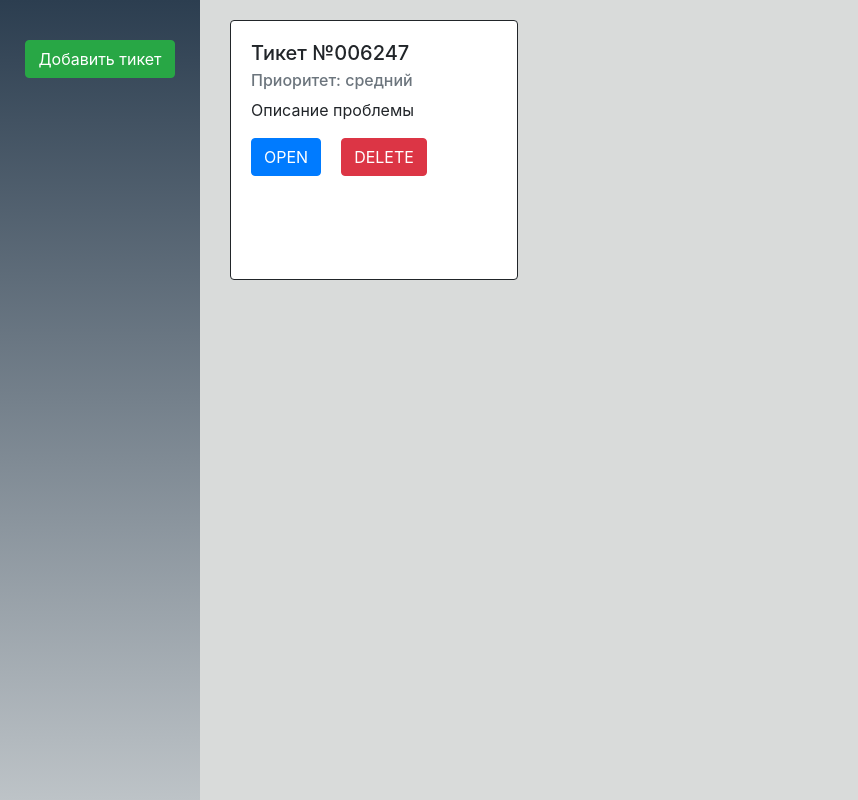
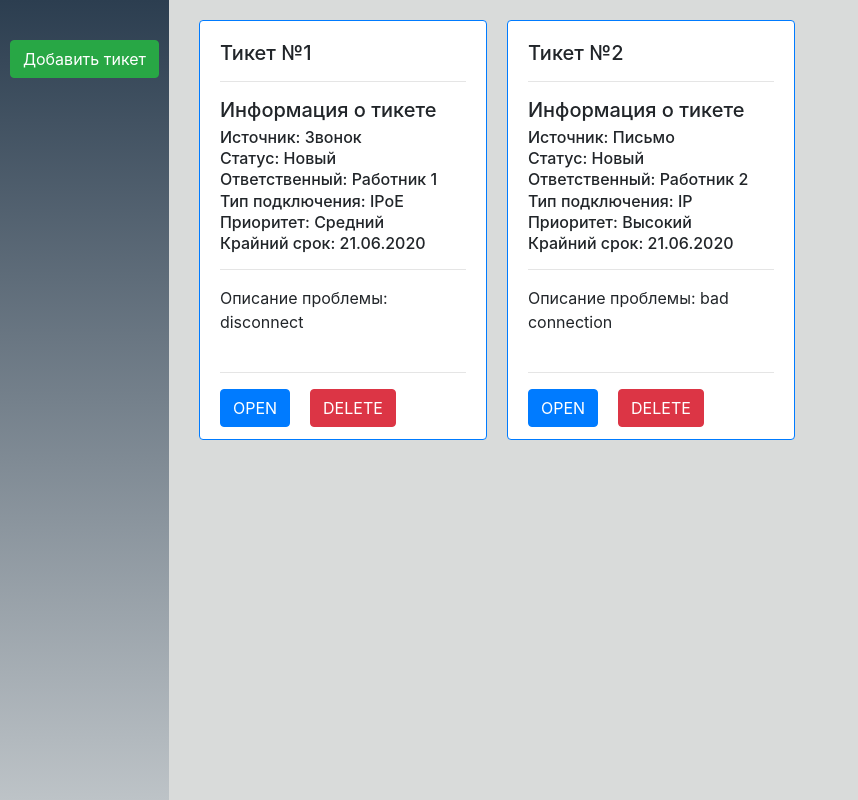
Before and after one commit to KonstantinViktorovichAlex/MART-testing, a React (Create React App) app: page / in a window 1280 px wide. Shown: the whole page, without its empty margins (0-858 px from the left). Built offline with nearby package versions, Linux system fonts and the light colour scheme; the HTML template or start-up script is replaced by a standard one.

Commit message:
add Cards, add FullInfo, add Object (JSON),
дописать добавление записей из формы

```diff
--- a/src/App.js
+++ b/src/App.js
@@ -6,16 +6,75 @@ import TicketPage from './components/Pages/TicketPage/TcketPage'
 import './App.css';
 import 'bootstrap/dist/css/bootstrap.min.css';
 
-const arrTikets = []
+const ticketsData = [
+    {   id: 1,
+        ticketInfo: {
+            source: 'Звонок',
+            status: 'Новый',
+            responsible: 'Работник 1',
+            typeConnect: 'IPoE',
+            priority:'Средний',
+            date:'21.06.2020',
+            problem:'disconnect'
+        },
+        infoUser: {
+            name: 'ИВАНОВ ИВАН ИВАНОВИЧ',
+            telefon: '+79111111111',
+            mail: 'example@example.ru',
+            numberLic:'12.54.000004',
+            comments:'plohoy chelovek'
+        },
+        contractConnect: {
+            adress: 'Маршала Жукова 5',
+            numberContract: 2513.26,
+            tarif: 300,
+            comments:'new connect',
+            start:'25.04.2020',
+            end:'25.05.2020'
+        },
+        typsConnects:{
+            vlan: '195***',
+            port: 8080,
+            mac: '20b.7A.85B.80:25193',
+            mail:'xxx.@mail.ru',
+            postponement: 'отсрочка'
+        },
 
-const userInfo = [
-    {
-        name: 'ИВАНОВ ИВАН ИВАНОВИЧ',
-        telefon: '+79111111111',
-        mail: 'example@example.ru',
-        numberLic:'12.54.000004',
-        comments:'plohoy chelovek'
-    }
+    },
+    {   id: 2,
+        ticketInfo: {
+            source: 'Письмо',
+            status: 'Новый',
+            responsible: 'Работник 2',
+            typeConnect: 'IP',
+            priority:'Высокий',
+            date:'21.06.2020',
+            problem:'bad connection'
+        },
+        infoUser: {
+            name: 'ОЛЕГОВ ОЛЕГ ОЛЕГОВИЧ',
+            telefon: '+79111111111',
+            mail: 'example@example.ru',
+            numberLic:'12.54.000004',
+            comments:'chelovek'
+        },
+        contractConnect: {
+            adress: 'Улица Пушкина',
+            numberContract: 2513.26,
+            tarif: 300,
+            comments:'new connect',
+            start:'25.04.2020',
+            end:'25.05.2020'
+        },
+        typsConnects:{
+            vlan: '195***',
+            port: 8080,
+            mac: '20b.7A.85B.80:25193',
+            mail:'xxx.@mail.ru',
+            postponement: 'отсрочка'
+        },
+
+    },
 ]
 
 class App extends Component {
@@ -49,9 +108,7 @@ class App extends Component {
             idInput : event.target.id,
             valueInput: event.target.value
         }
-
-        arrTikets.push(obj)
-        console.log(arrTikets)
+        console.log(obj)
     }
 
     render(){
@@ -65,10 +122,11 @@ class App extends Component {
                         contract = {this.state.contract}
                         customValue = {this.inputsValue}
                         closeTicket = {this.closeHandleTicket}
-                        arrInfo = {userInfo}
+
                     /> :
                     <MainPage
                         handleClick = {this.addHandleTicket}
+                        data = {ticketsData}
                     />}
             </div>
     )
--- a/src/components/CardTicket/CardTicket.jsx
+++ b/src/components/CardTicket/CardTicket.jsx
@@ -1,20 +1,70 @@
-import React from 'react'
-import {Card , Button} from 'react-bootstrap'
+import React,{Component} from 'react'
+import {Card, Button} from 'react-bootstrap'
+import FullInfo from './FullInfo/FullInfo'
 import './cardTicket.css'
 
-const CardTicket = () => {
+class CardTicket extends Component {
+
+    state = {
+        showFullInfo: false,
+    }
+
+    toggleShowInfo = () => {
+        this.setState({
+            showFullInfo: true
+        })
+
+    }
+
+    toggleCloseInfo = () => {
+        this.setState({
+            showFullInfo: false
+        })
+    }
+
+    render(){
+
+        const {data} = this.props
+
             return(
-        <Card style={{ width: '18rem'  }} className = 'cardBody' >
+                <>
+                {this.state.showFullInfo ?
+                    <div><FullInfo data ={data} hideInfo = {this.toggleCloseInfo}/></div> :
+                        <div className = 'cards'>
+                            {data.map((item, index) => {
+                                return(
+                                    <Card style={{ width: '18rem'  }}
+                                        className = 'cardBody'
+                                        key = {index}
+                                        border = 'primary'
+                                    >
                                         <Card.Body>
-                <Card.Title>Тикет №006247</Card.Title>
-                <Card.Subtitle className="mb-2 text-muted">Приоритет: средний</Card.Subtitle>
+                                            <Card.Title>Тикет №{item.id}</Card.Title>
+                                            <hr></hr>
+                                            <Card.Title>Информация о тикете</Card.Title>
+                                            <Card.Subtitle className="mb-2">Источник: {item.ticketInfo.source}</Card.Subtitle>
+                                            <Card.Subtitle className="mb-2">Статус: {item.ticketInfo.status}</Card.Subtitle>
+                                            <Card.Subtitle className="mb-2">Ответственный: {item.ticketInfo.responsible}</Card.Subtitle>
+                                            <Card.Subtitle className="mb-2">Тип подключения: {item.ticketInfo.typeConnect}</Card.Subtitle>
+                                            <Card.Subtitle className="mb-2">Приоритет: {item.ticketInfo.priority}</Card.Subtitle>
+                                            <Card.Subtitle className="mb-2">Крайний срок: {item.ticketInfo.date}</Card.Subtitle>
+                                            <hr></hr>
                                             <Card.Text>
-                    Описание проблемы
+                                                Описание проблемы: {item.ticketInfo.problem}
                                             </Card.Text>
-                <Button variant = 'primary' className = 'open'>OPEN</Button>
+                                            <hr></hr>
+                                                <Button variant = 'primary'
+                                                        onClick = {this.toggleShowInfo}
+                                                        className = 'open'
+                                                >OPEN</Button>
                                             <Button variant = 'danger'>DELETE</Button>
                                         </Card.Body>
                                     </Card>
                                 )
+                            })}
+                    </div>}
+                </>
+        )
+    }
 }
 export default CardTicket
--- /dev/null
+++ b/src/components/CardTicket/FullInfo/FullInfo.jsx
@@ -0,0 +1,46 @@
+import React from 'react'
+import {Card, Button} from 'react-bootstrap'
+
+import './fullInfo.css'
+
+const FullInfo = (props) => {
+    const {data, hideInfo} = props
+    return(
+        <div className = 'body-info'>
+            {data.map((item, index)=>{
+                return(
+                    <Card key = {index}
+                style={{ width: '20rem'  }}
+                className = 'cardBody full'
+                border = 'primary'
+            >
+                <Card.Body>
+                    <Card.Title>Информация об абоненте</Card.Title>
+                        <Card.Subtitle className="mb-2">ФИО: {item.infoUser.name}</Card.Subtitle>
+                        <Card.Subtitle className="mb-2">Телефон: {item.infoUser.telefon}</Card.Subtitle>
+                        <Card.Subtitle className="mb-2">Почта: {item.infoUser.mail}</Card.Subtitle>
+                        <Card.Subtitle className="mb-2">Номер лицевого счета: {item.infoUser.numberLic}</Card.Subtitle>
+                        <Card.Subtitle className="mb-2">Комментарий: {item.infoUser.comments}</Card.Subtitle>
+                        <hr></hr>
+                        <Card.Title>Информация о подключении</Card.Title>
+                        <Card.Subtitle className="mb-2">Адрес: {item.contractConnect.adress}</Card.Subtitle>
+                        <Card.Subtitle className="mb-2">Номер договора: {item.contractConnect.numberContract}</Card.Subtitle>
+                        <Card.Subtitle className="mb-2">Тариф: {item.contractConnect.tarif}</Card.Subtitle>
+                        <Card.Subtitle className="mb-2">Комментарий: {item.contractConnect.comments}</Card.Subtitle>
+                        <Card.Subtitle className="mb-2">Начало приостановки: {item.contractConnect.start}</Card.Subtitle>
+                        <Card.Subtitle className="mb-2">Конец приостановки: {item.contractConnect.end}</Card.Subtitle>
+                        <hr></hr>
+                        <Card.Subtitle className="mb-2">vlan: {item.typsConnects.vlan}</Card.Subtitle>
+                        <Card.Subtitle className="mb-2">port: {item.typsConnects.port}</Card.Subtitle>
+                        <Card.Subtitle className="mb-2">mac: {item.typsConnects.mac}</Card.Subtitle>
+                        <Card.Subtitle className="mb-2">email: {item.typsConnects.mail}</Card.Subtitle>
+                        <Card.Subtitle className="mb-2">отсрочка: {item.typsConnects.postponement}</Card.Subtitle>
+                        <Button variant = 'success' onClick = {hideInfo} className = 'close-info'>CLOSE</Button>
+                    </Card.Body>
+            </Card>
+                )
+            })}
+        </div>
+    )
+}
+export default FullInfo
--- /dev/null
+++ b/src/components/CardTicket/FullInfo/fullInfo.css
@@ -0,0 +1,9 @@
+.cardBody.full.card.border-primary {
+    height: 600px;
+}
+.body-info {
+    display: flex;
+}
+.close-info {
+    margin-top: 70px;
+}
--- a/src/components/CardTicket/cardTicket.css
+++ b/src/components/CardTicket/cardTicket.css
@@ -1,5 +1,14 @@
+.cards {
+    width: 100%;
+    display: flex;
+    flex-wrap: wrap;
+}
 .cardBody.card {
-    height: 260px;
+    height: 420px;
     margin-top: 20px;
     border: 1px solid;
+    margin-right: 20px;
 }
+.card-text{
+    height: 70px;
+}
--- a/src/components/Pages/MainPage/MainPage.jsx
+++ b/src/components/Pages/MainPage/MainPage.jsx
@@ -7,15 +7,14 @@ import './mainPage.css'
 class MainPage extends Component {
 
     render(){
-        const {handleClick} = this.props
+        const {handleClick, data} = this.props
 
         return(
             <div className = 'mainPage'>
                 <ASide handleClick = {handleClick}/>
-                <CardTicket/>
+                <CardTicket data = {data}/>
             </div>
         )
     }
-
 }
 export default MainPage
--- a/src/components/Pages/TicketPage/TcketPage.jsx
+++ b/src/components/Pages/TicketPage/TcketPage.jsx
@@ -7,17 +7,12 @@ import Contract from '../../Contract/Contract'
 
 class TicketPage extends Component {
 
-
-
     handlerSubmit = (event) => {
         event.preventDefault()
     }
 
-
-
-
     render(){
-        const {toggleValue, contract, arrInfo} = this.props
+        const {toggleValue, contract} = this.props
         return(
             <div className = 'ticketPage'>
                 <Form onSubmit = {this.handlerSubmit}>
@@ -27,7 +22,7 @@ class TicketPage extends Component {
                         closeTicket = {this.props.closeTicket}
                     />
                     <div className = 'app-body'>
-                        <User arrInfo = {arrInfo}/>
+                        <User/>>
                         <Contract contract = {contract}/>
                     </div>
                 </Form>
--- a/src/components/Tickets/Ticket.jsx
+++ b/src/components/Tickets/Ticket.jsx
@@ -48,7 +48,7 @@ export default class Ticket extends Component {
                                 label = 'Ответсвенный'
                                 controlId = 'responsible'
                                 control = 'select'
-                                options = {['Вар1', 'Вар2', 'Вар3']}
+                                options = {['работник 1', 'работник 2', 'работник 3']}
                                 width = {300}
                                 classes = {'myClass'}
                                 change = {this.props.customValue}
--- a/src/components/Users/User.jsx
+++ b/src/components/Users/User.jsx
@@ -6,7 +6,6 @@ import CustomInput from '../input/CustomInput'
 import './user.css'
 
 const User = (props) => {
-    console.log(props.arrInfo[0].name)
     return(
         <div className = 'user'>
             <div className = 'user-header'>
```
Lines whose indentation alone changed are shown as unchanged.
